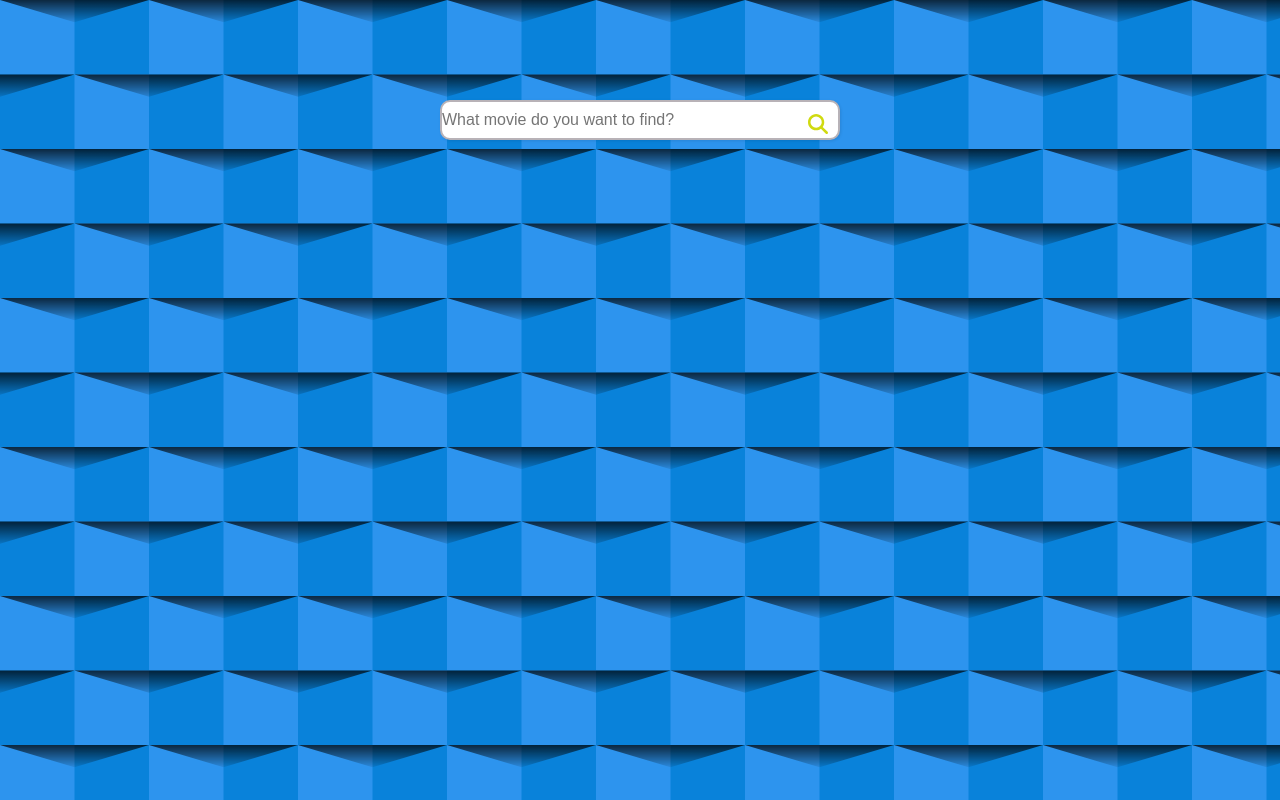
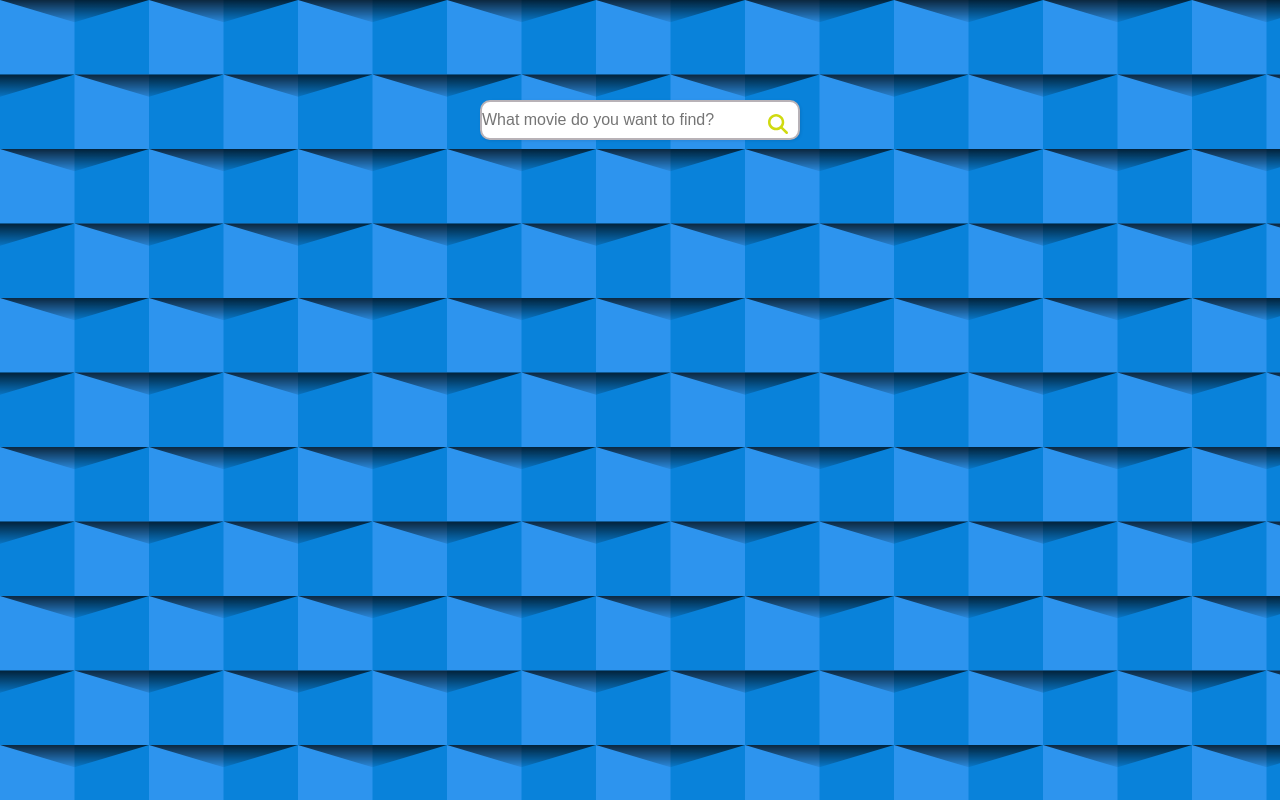
Before and after one commit to habibshahid2013/PBS-MovieApp-Project, a Next.js app: page / in a window 1280 px wide. Built offline with nearby package versions, Linux system fonts and the light colour scheme.

Commit message:
search bar

```diff
--- a/src/components/searchBar/searchBar.scss
+++ b/src/components/searchBar/searchBar.scss
@@ -8,7 +8,7 @@
     position: relative;
 
     &-input {
-        width: 400px;
+        width: 320px;
         height: 40px;
         border-radius: 10px;
         outline: none;
```
